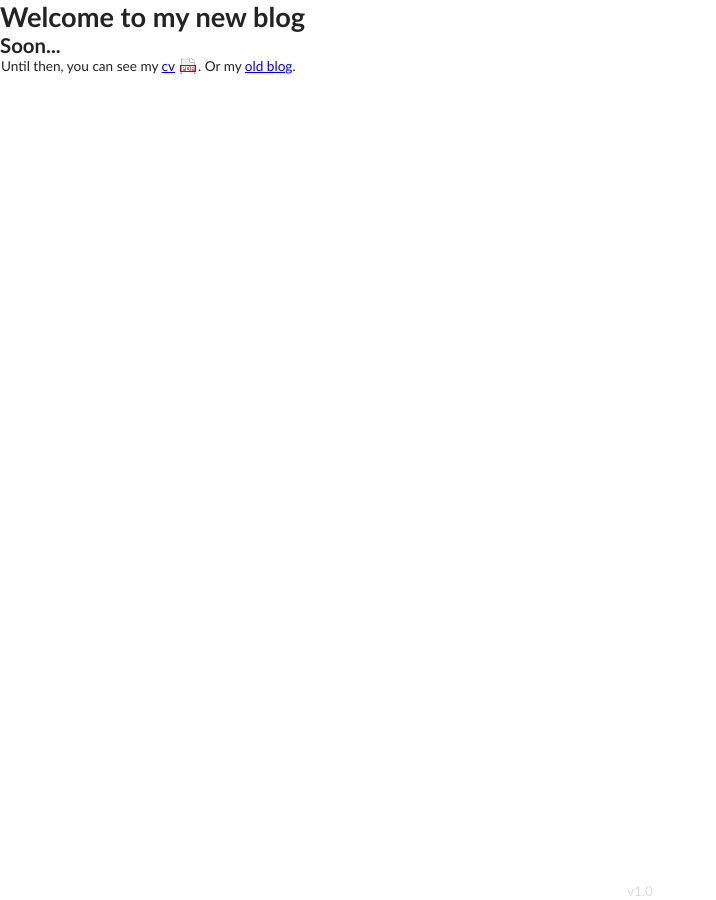
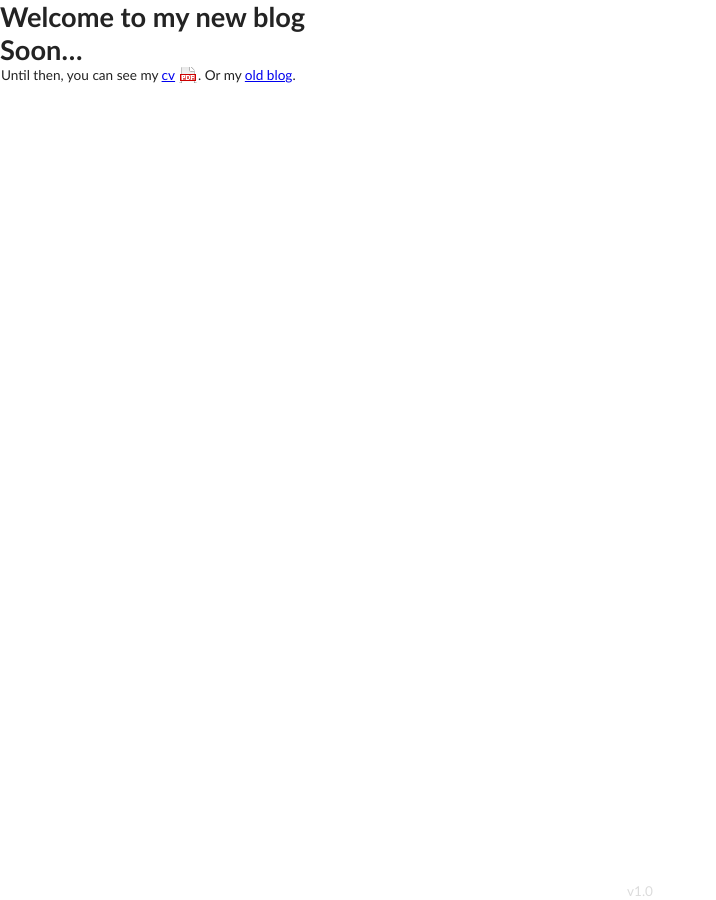
Before and after one commit to bdaniel7/website, a Jekyll site: the page built from _posts/2013-07-29-welcome.md, in a window 1280 px wide. Shown: the whole page, without its empty margins (0-716 px from the left). Built offline with Jekyll 4.4.1, drawn with Linux system fonts in a browser that asks for light colours; Markdown is read by kramdown in place of the engine named in the settings.

Commit message:
- markdown

```diff
--- a/_posts/2013-07-29-welcome.md
+++ b/_posts/2013-07-29-welcome.md
@@ -6,7 +6,7 @@ title: Welcome to my new blog
 {{ page.title }}
 ================
 
-<h2>Soon...</h2>
+# Soon...
 <p>
 	Until then, you can see my <a href="/docs/Daniel-Blendea-cv-en.pdf" class="cv">cv</a>.
 						Or my <a href="http://dblendea.wordpress.com">old blog</a>.
```
